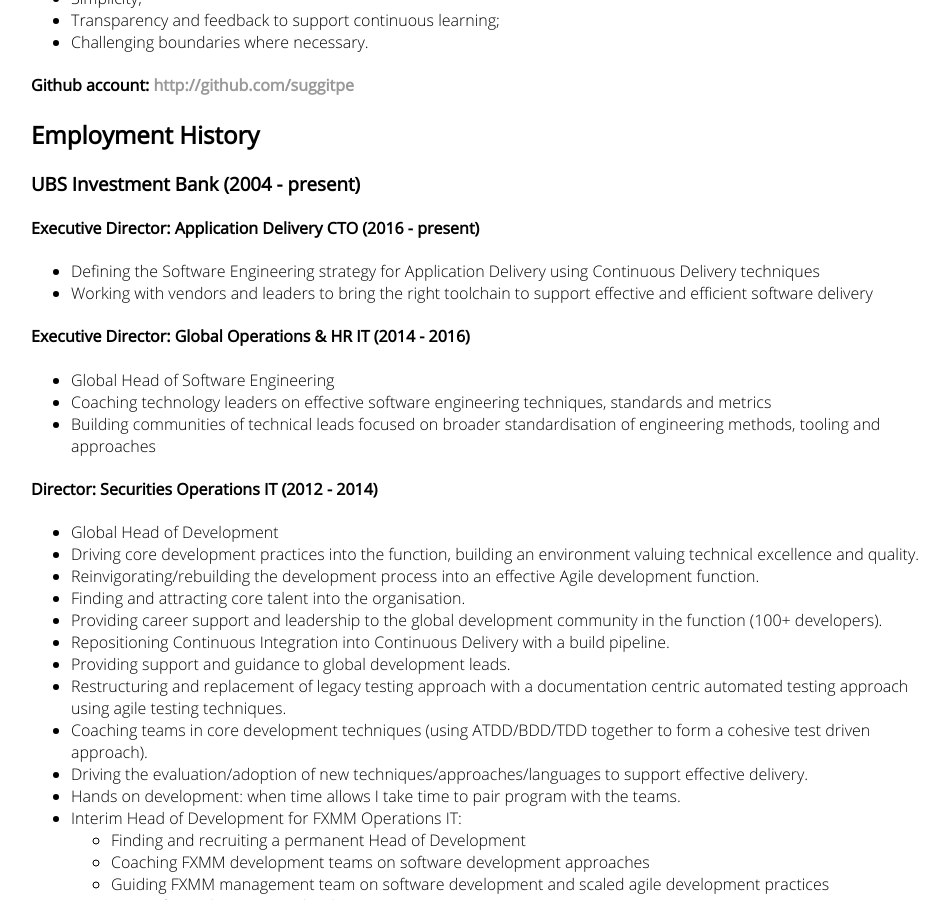
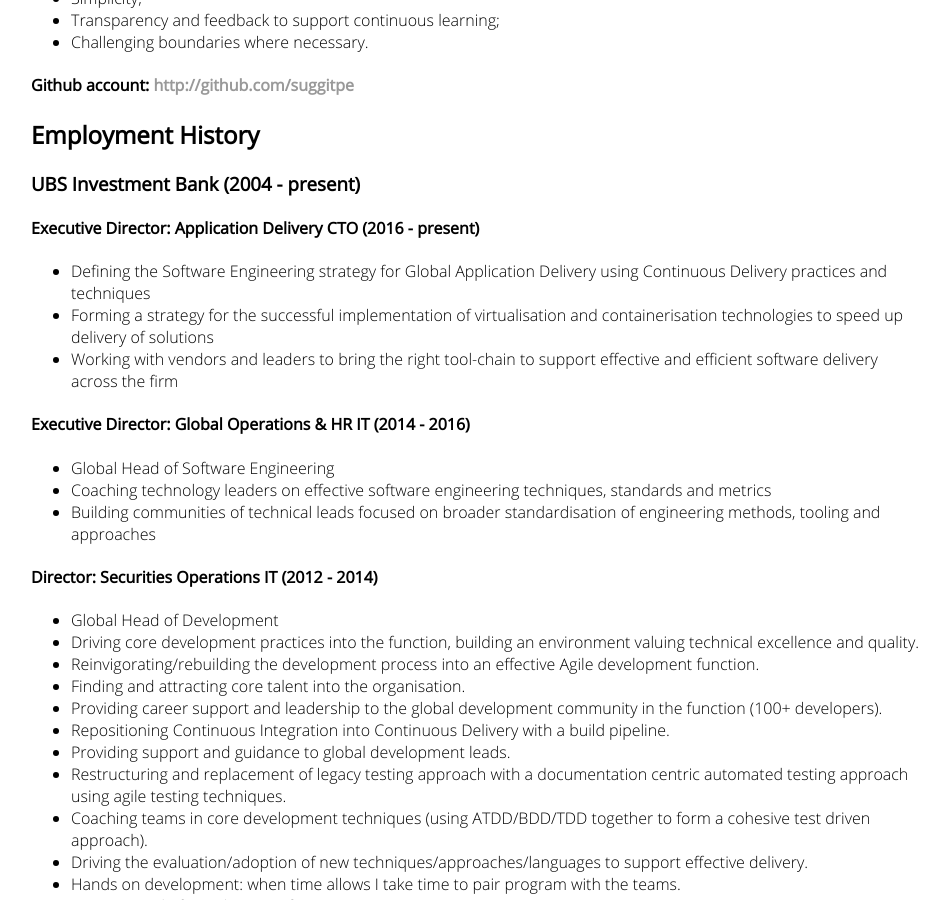
Before and after one commit to suggitpe/suggitpe.github.io, a Jekyll site: the page built from cv/index.md, in a window 1280 px wide and 900 px high, scrolled down 1271 px. Shown: the whole window, without its empty margins (161-1110 px from the left). Built offline with Jekyll 4.4.1, drawn with Linux system fonts in a browser that asks for light colours.

Commit message:
tweaked CV

```diff
--- a/cv/index.md
+++ b/cv/index.md
@@ -27,8 +27,9 @@
 ### UBS Investment Bank (2004 - present)
 
 #### Executive Director: Application Delivery CTO (2016 - present)
- - Defining the Software Engineering strategy for Application Delivery using Continuous Delivery techniques
- - Working with vendors and leaders to bring the right toolchain to support effective and efficient software delivery
+ - Defining the Software Engineering strategy for Global Application Delivery using Continuous Delivery practices and techniques
+ - Forming a strategy for the successful implementation of virtualisation and containerisation technologies to speed up delivery of solutions
+ - Working with vendors and leaders to bring the right tool-chain to support effective and efficient software delivery across the firm
 
 #### Executive Director: Global Operations & HR IT (2014 - 2016)
  - Global Head of Software Engineering
```
